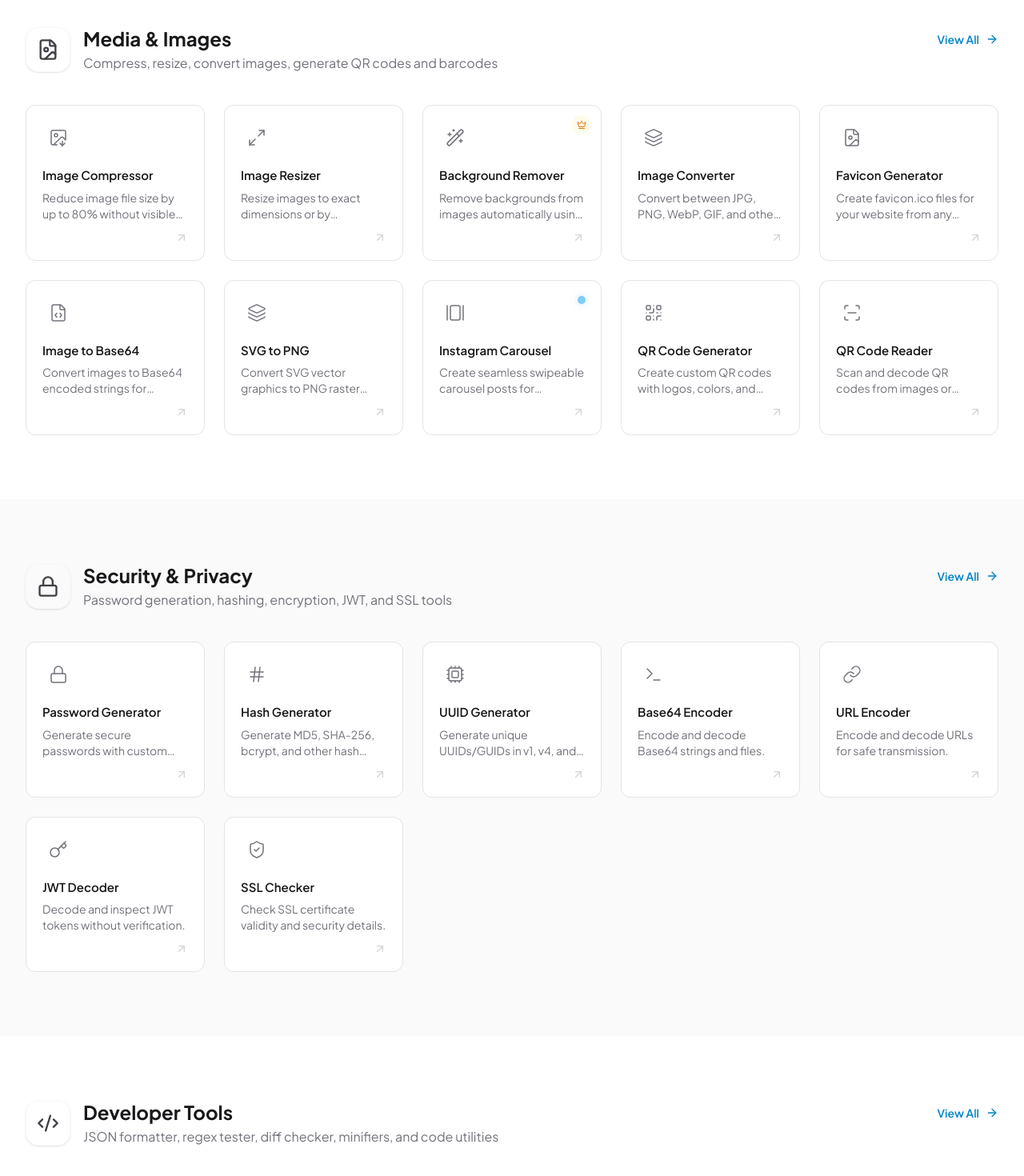
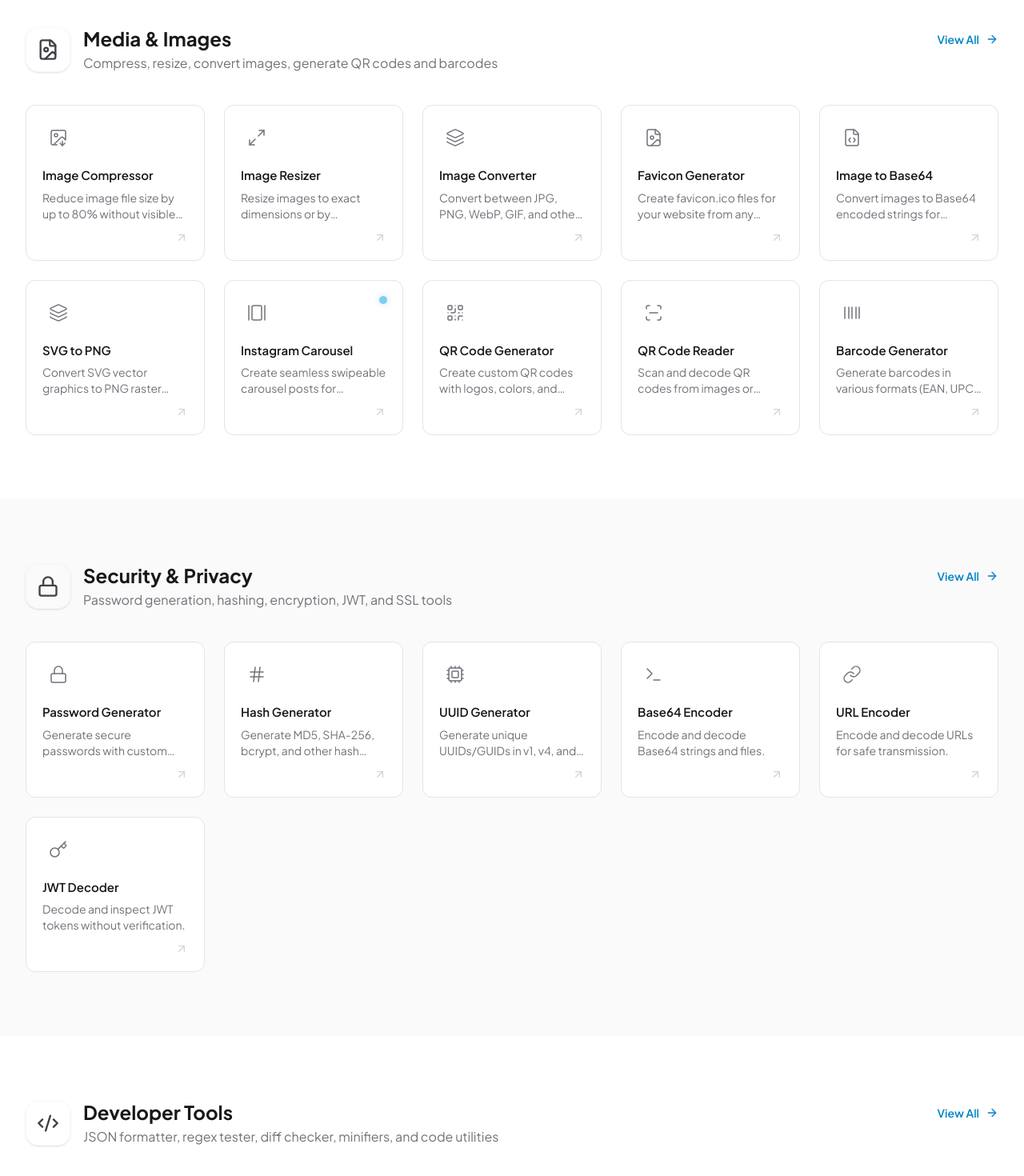
Before and after one commit to irham3/xenkio, a Next.js app: page / in a window 1280 px wide. Shown: the part 1640-3110 px from the top of the page at 80% size. Built offline with nearby package versions, Linux system fonts and the light colour scheme.

Commit message:
fix: remove tools that need server process

```diff
--- a/src/data/tools.ts
+++ b/src/data/tools.ts
@@ -27,10 +27,8 @@ import {
     Split,
     FileOutput,
     Calculator,
-    Wand2,
     FileImage,
     Archive,
-    ShieldCheck,
     ScanLine,
     Barcode,
     FileCode,
@@ -40,7 +38,6 @@ import {
     Globe,
     Map,
     Bot,
-    Camera,
     Percent,
     Calendar,
     Activity,
@@ -167,15 +164,7 @@ export const TOOLS: ToolData[] = [
         href: '/tools/image-resizer',
         categoryId: 'media-images',
     },
-    {
-        id: '10',
-        title: 'Background Remover',
-        description: 'Remove backgrounds from images automatically using AI.',
-        icon: Wand2,
-        href: '/tools/background-remover',
-        isPremium: true,
-        categoryId: 'media-images',
-    },
+
     {
         id: '11',
         title: 'Image Converter',
@@ -302,14 +291,7 @@ export const TOOLS: ToolData[] = [
         href: '/tools/jwt-decoder',
         categoryId: 'security-privacy',
     },
-    {
-        id: '25',
-        title: 'SSL Checker',
-        description: 'Check SSL certificate validity and security details.',
-        icon: ShieldCheck,
-        href: '/tools/ssl-checker',
-        categoryId: 'security-privacy',
-    },
+
 
     // =====================================================
     // DEVELOPER TOOLS
@@ -530,22 +512,7 @@ export const TOOLS: ToolData[] = [
         href: '/tools/robots-txt-generator',
         categoryId: 'web-seo',
     },
-    {
-        id: '50',
-        title: 'URL Shortener',
-        description: 'Shorten long URLs for easy sharing.',
-        icon: Link,
-        href: '/tools/url-shortener',
-        categoryId: 'web-seo',
-    },
-    {
-        id: '51',
-        title: 'Website Screenshot',
-        description: 'Capture full-page screenshots of any website.',
-        icon: Camera,
-        href: '/tools/website-screenshot',
-        categoryId: 'web-seo',
-    },
+
 
     // =====================================================
     // DATA & CALCULATION TOOLS
```
